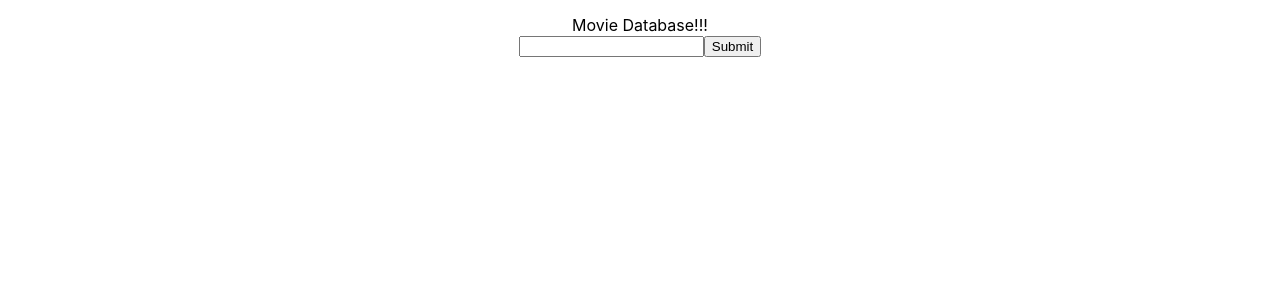
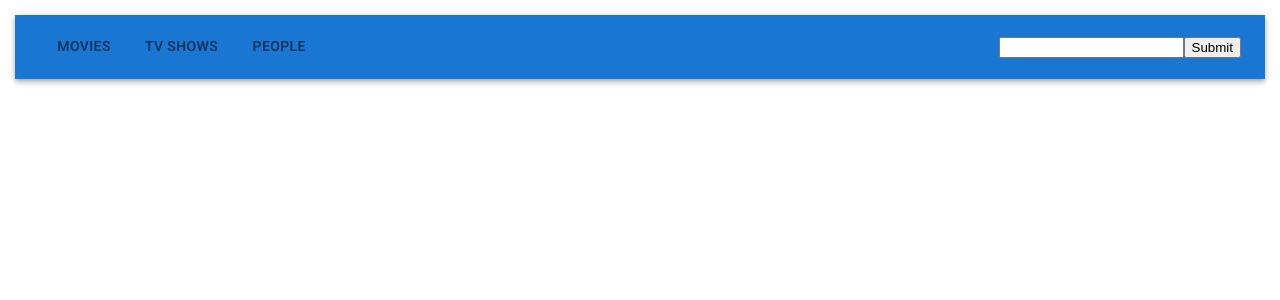
Before and after one commit to villeryd/Movie_DB, a React (Create React App) app: page / in a window 1280 px wide. Shown: the top 300 px of the page. Built offline with nearby package versions, Linux system fonts and the light colour scheme.

Commit message:
nav bar styled and functioning

```diff
--- a/src/App.js
+++ b/src/App.js
@@ -5,17 +5,21 @@ import he from "he";
 import { QueryClient, QueryClientProvider } from "@tanstack/react-query";
 import { Route, Routes } from "react-router-dom";
 import { Home } from "./Pages/Home";
-import { Navbar } from "./Components/Navigation";
+import { NavBar } from "./Components/Navigation";
 import { Movie } from "./Pages/Movie";
 
 function App() {
+  const [results, setResults] = useState(null);
   const client = new QueryClient();
   return (
     <div className='App'>
       <QueryClientProvider client={client}>
-        <Navbar />
+        <NavBar setResults={setResults} results={results} />
         <Routes>
-          <Route path='/' element={<Home />}></Route>
+          <Route
+            path='/'
+            element={<Home setResults={setResults} result={results} />}
+          ></Route>
           <Route path='/:id' element={<Movie />}></Route>
         </Routes>
       </QueryClientProvider>
--- a/src/Components/Navigation.js
+++ b/src/Components/Navigation.js
@@ -1,9 +1,25 @@
-import { AppBar, Box } from "@mui/material";
+import AppBar from "@mui/material/AppBar";
+import Box from "@mui/material/Box";
+import Toolbar from "@mui/material/Toolbar";
 
-export function Navbar() {
+import { Tab, Tabs } from "@mui/material";
+import { SearchBar } from "./searchBar";
+
+export function NavBar({ setResults }) {
   return (
     <Box sx={{ flexGrow: 1 }}>
-      <AppBar></AppBar>
+      <AppBar position='static'>
+        <Toolbar>
+          <Tabs>
+            <Tab label='Movies' />
+            <Tab label='TV Shows' />
+            <Tab label='People' />
+          </Tabs>
+          <Box sx={{ marginLeft: "auto" }}>
+            <SearchBar setResults={setResults} />
+          </Box>
+        </Toolbar>
+      </AppBar>
     </Box>
   );
 }
--- a/src/Pages/Home.js
+++ b/src/Pages/Home.js
@@ -3,18 +3,16 @@ import { useState } from "react";
 import { MovieCard } from "../Components/movieCard";
 import { SearchBar } from "../Components/searchBar";
 
-export function Home() {
-  const [results, setResults] = useState(null);
+export function Home(results) {
   return (
     <>
-      Movie Database!!!
-      <SearchBar setResults={setResults} />
       <br />
-      {results &&
-        (results.length > 0 ? (
+
+      {results.result &&
+        (results.result.length > 0 ? (
           <>
             <Grid container spacing={2} direction='row'>
-              {results.map((r) => (
+              {results.result.map((r) => (
                 <Grid item xs={12} sm={6} md={3} lg={2}>
                   <MovieCard movie={r}></MovieCard>
                 </Grid>
```
